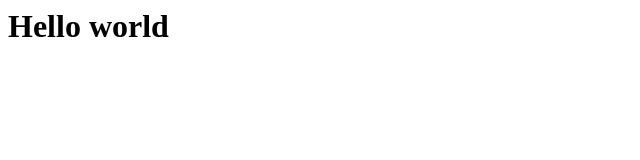
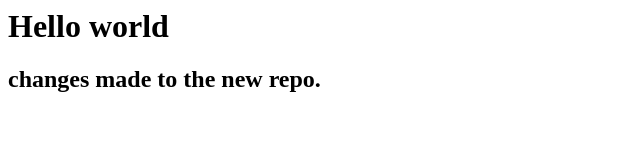
Before and after one commit to kamatsanjeev00/new_repo, a plain HTML site: page index.html in a window 1280 px wide. Shown: the whole page, without its empty margins (0-640 px from the left). Drawn offline with Linux system fonts and the light colour scheme.

Commit message:
changes made to new repo

```diff
--- a/index.html
+++ b/index.html
@@ -1 +1,2 @@
 <h1>Hello world</h1>
+<h2>changes made to the new repo.</h2>
```
